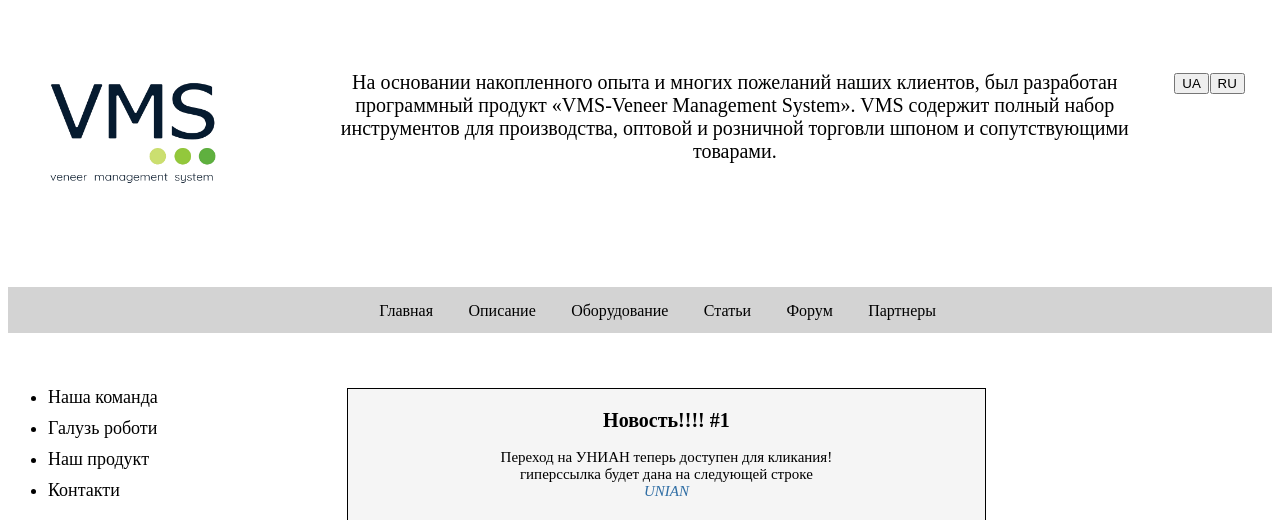
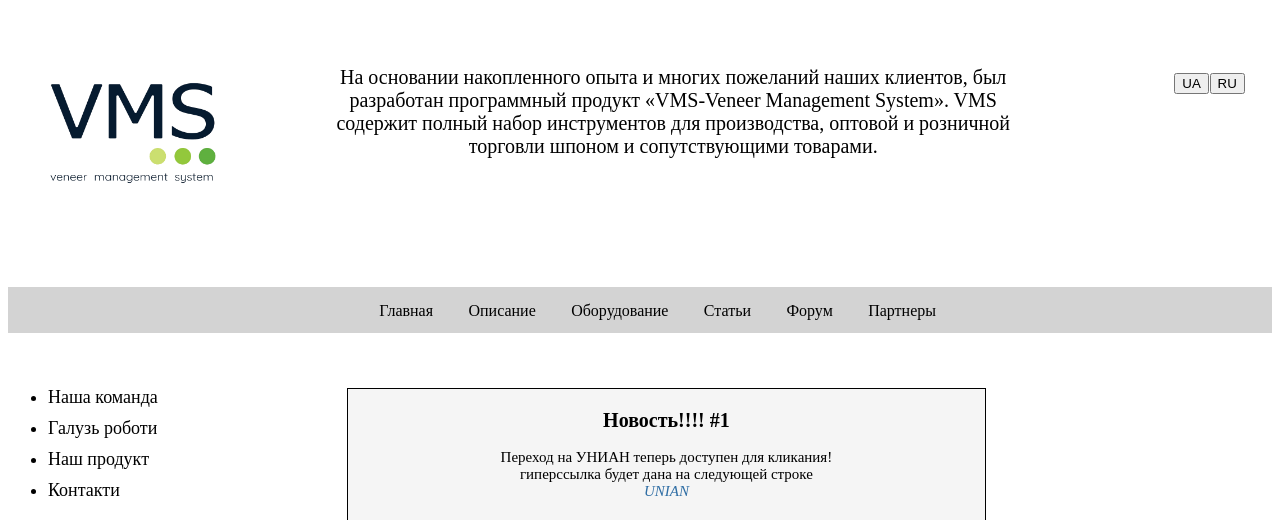
Before and after one commit to das953/KSPDev, a PHP site: page / in a window 1280 px wide. Shown: the top 520 px of the page. Run offline with PHP 8.4, Linux system fonts and the light colour scheme.

Commit message:
Working var of Header\Footer\Panel

```diff
--- a/index.html
+++ b/index.html
@@ -17,8 +17,8 @@
         <div class="flex-item col-first" style="margin: 0">
             <div class="PhotoLogo"></div>
         </div>
-        <div class="flex-item flex-item-Text col-second" style="margin: 5% 0 5% 0">
-            <div class="flex-decoration_text" style="text-align: center; font-size: 20px">
+        <div class="flex-item flex-item-Text col-second">
+            <div class="flex-decoration_text" style="text-align: center; font-size: 20px;padding: 7% 15% 5% 0">
                 На основании накопленного опыта и многих пожеланий наших клиентов, был разработан программный продукт «VMS-Veneer Management System».
                 VMS содержит полный набор инструментов для производства, оптовой и розничной торговли шпоном и сопутствующими товарами.
             </div>
--- a/styles/Style.css
+++ b/styles/Style.css
@@ -1,5 +1,5 @@
 .menu {
-    position: static;
+    position: absolute;
 }
 
 ul {
```
